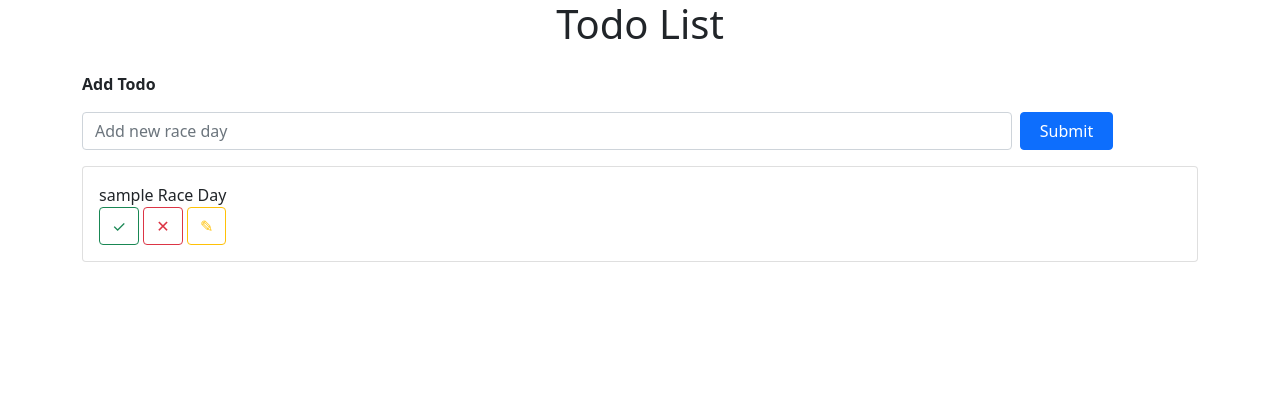
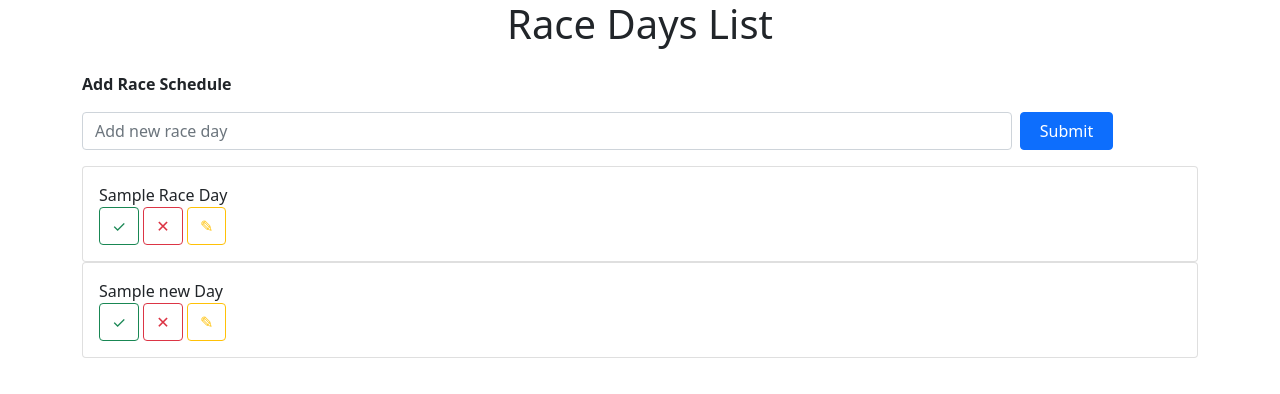
Before and after one commit to parkerappwrk/formula1, a React (Create React App) app: page / in a window 1280 px wide. Shown: the top 394 px of the page. Built offline with nearby package versions, Linux system fonts and the light colour scheme.

Commit message:
todo list updating changes

```diff
--- a/package.json
+++ b/package.json
@@ -11,6 +11,7 @@
     "react": "^18.2.0",
     "react-bootstrap": "^2.4.0",
     "react-dom": "^18.2.0",
+    "react-router-dom": "^6.3.0",
     "react-scripts": "5.0.1",
     "web-vitals": "^2.1.4"
   },
--- /dev/null
+++ b/src/components/todo/EditTodo.js
@@ -0,0 +1,53 @@
+import React from "react";
+import { useState, useEffect } from "react";
+import { Button, Form } from 'react-bootstrap';
+
+function EditTodo(props) {
+    const [value, setValue] = useState("");
+    const [todos, setTodos] = useState([
+        {
+            text: "Sample Race Day",
+            isDone: false,
+            id: 0
+        },
+        {
+            text: "Sample new Day",
+            isDone: false,
+            id: 1
+        }
+    ]);
+
+    useEffect(() => {
+        let index = props.id;
+        const newTodos = [...todos];
+        const gettodos = newTodos[index].text;
+        setValue(gettodos);
+    },[props.id]);
+
+    if(props.getTodo){
+        var name = props.getTodo;
+        setValue(name);
+    }
+
+    const handleSubmit = e => {
+        e.preventDefault();
+        if (!value) return;
+        props.updateTodo(value,props.id);
+        setValue("");
+    };
+
+    return (
+        <Form onSubmit={handleSubmit} className="d-inline-flex col-md-12 flex-wrap">
+            <label className="col-md-12 mb-2"><b>Edit Race Schedule</b></label>
+            <div className="d-inline-flex col-md-12">
+                <Form.Group className="col-md-9">
+                    <Form.Control type="text" className="input col-md-12" value={value} onChange={e => setValue(e.target.value)} placeholder="Edit race day" />
+                </Form.Group>
+                <Button variant="primary mb-3 col-md-1 ms-2" type="submit">Submit</Button>
+                <Button variant="danger mb-3 col-md-1 ms-2" type="submit"onClick={() => props.canceltodo()}>Cancel</Button>
+            </div>
+        </Form>
+    );
+}
+
+export default EditTodo;
--- /dev/null
+++ b/src/components/todo/FormAddTodo.js
@@ -0,0 +1,37 @@
+import React from "react";
+import { useState } from "react";
+import { Button, Form } from 'react-bootstrap';
+
+function FormAddTodo({ addTodo}) {
+    const [value, setValue] = useState("");
+    /*if(getTodo){
+        console.log('getTodo');
+        var getTodoName = gettodos.name;
+        var getTodoNum = gettodos.number;
+        setValue(getTodo);
+    }*/
+    const handleSubmit = e => {
+        e.preventDefault();
+        if (!value) return;
+        /*if(gettodos){
+            updateTodo(value,getTodoNum);
+        }else{*/
+            addTodo(value);
+            setValue("");
+        /*}*/
+    };
+
+    return (
+        <Form onSubmit={handleSubmit} className="d-inline-flex col-md-12 flex-wrap">
+            <label className="col-md-12 mb-3"><b>Add Race Schedule</b></label>
+            <div className="d-inline-flex col-md-12">
+                <Form.Group className="col-md-10">
+                    <Form.Control type="text" className="input col-md-12" value={value} onChange={e => setValue(e.target.value)} placeholder="Add new race day" />
+                </Form.Group>
+                <Button variant="primary mb-3 col-md-1 ms-2" type="submit">Submit</Button>
+            </div>
+        </Form>
+    );
+}
+
+export default FormAddTodo;
--- /dev/null
+++ b/src/components/todo/allTodoList.js
@@ -0,0 +1,17 @@
+import React from "react";
+import { Button } from 'react-bootstrap';
+
+function TodoRace({ todo, index, markTodo, removeTodo,editTodo }) {
+    return (
+        <div className="todo" id="todo" index={index}>
+            <span style={{ textDecoration: todo.isDone ? "line-through" : "" }}>{todo.text}</span>
+            <div>
+                <Button variant="outline-success" onClick={() => markTodo(index)}>✓</Button>{' '}
+                <Button variant="outline-danger" onClick={() => removeTodo(index)}>✕</Button>{' '}
+                <Button variant="outline-warning" onClick={() => editTodo(index)}>✎</Button>
+            </div>
+        </div>
+    );
+}
+
+export default TodoRace;
--- a/src/components/todo/todo.js
+++ b/src/components/todo/todo.js
@@ -1,60 +1,26 @@
 import React from "react";
-import styles from "./todo.css";
-import { Button, Card, Form } from 'react-bootstrap';
+import { useState } from "react";
+import "./todo.css";
+import { Card } from 'react-bootstrap';
 import 'bootstrap/dist/css/bootstrap.min.css';
+import FormAddTodo from './FormAddTodo';
+import TodoRace from './allTodoList';
+import EditTodo from "./EditTodo";
 
 
-
-function TodoRace({ todo, index, markTodo, removeTodo,editTodo }) {
-    return (
-        <div className="todo" id="todo" index={index}>
-            <span style={{ textDecoration: todo.isDone ? "line-through" : "" }}>{todo.text}</span>
-            <div>
-                <Button variant="outline-success" onClick={() => markTodo(index)}>✓</Button>{' '}
-                <Button variant="outline-danger" onClick={() => removeTodo(index)}>✕</Button>{' '}
-                <Button variant="outline-warning" onClick={() => editTodo(index)}>✎</Button>
-            </div>
-        </div>
-    );
-}
-
-function FormAddTodo({ addTodo}) {
-    const [value, setValue] = React.useState("");
-
-    /*if(gettodos){
-        var getTodoName = gettodos.name;
-        var getTodoNum = gettodos.number;
-        setValue(getTodoName);
-    }*/
-    const handleSubmit = e => {
-        e.preventDefault();
-        if (!value) return;
-        /*if(gettodos){
-            updateTodo(value,getTodoNum);
-        }else{*/
-            addTodo(value);
-            setValue("");
-        /*}*/
-    };
-
-    return (
-        <Form onSubmit={handleSubmit} className="d-inline-flex col-md-12 flex-wrap">
-            <label className="col-md-12 mb-3"><b>Add Todo</b></label>
-            <div className="d-inline-flex col-md-12">
-                <Form.Group className="col-md-10">
-                    <Form.Control type="text" className="input col-md-12" value={value} onChange={e => setValue(e.target.value)} placeholder="Add new race day" />
-                </Form.Group>
-                <Button variant="primary mb-3 col-md-1 ms-2" type="submit">Submit</Button>
-            </div>
-        </Form>
-    );
-}
-
 function App() {
-    const [todos, setTodos] = React.useState([
+    const [isEditing, setIsEditing] = useState(false);
+    const [id, setId] = useState("");
+    const [todos, setTodos] = useState([
         {
-            text: "sample Race Day",
-            isDone: false
+            text: "Sample Race Day",
+            isDone: false,
+            id: 0
+        },
+        {
+            text: "Sample new Day",
+            isDone: false,
+            id: 1
         }
     ]);
 
@@ -63,11 +29,12 @@ function App() {
         setTodos(newTodos);
     };
 
-    /*let updateTodo = (text,index) => {
+    let updateTodo = (text,index) => {
         const newTodos = [...todos];
-        newTodos[index] = text;
+        newTodos[index].text = text;
         setTodos(newTodos);
-    };*/
+        setIsEditing(false);
+    };
 
     const markTodo = index => {
         const newTodos = [...todos];
@@ -85,20 +52,37 @@ function App() {
         setTodos(newTodos);
     };
 
-    const editTodo = index => {
-        const newTodos = [...todos];
-        let gettodos = newTodos[index];
-        const getTodo = {'name':gettodos,'number':index};
-        return getTodo;
+    let editTodo = index => {
+        setIsEditing(true);
+        setId(index);
     };
+
+    const canceltodo = () => {
+        setIsEditing(false);
+        var namerace = document.querySelectorAll('.allRaceContainer span');
+        for(var i= 0; i< namerace.length; i++){
+            namerace[i].style.fontWeight = 400;
+        }
+    }
 
     return (
         <div className="app">
             <div className="container">
-                <h1 className="text-center mb-4">Todo List</h1>
-                <FormAddTodo addTodo={addTodo} gettodos={editTodo}/>
-                <div>
-                    {todos.map((todo, index) => (
+                <h1 className="text-center mb-4">Race Days List</h1>
+                {!isEditing && (
+                <FormAddTodo addTodo={addTodo} />
+                )}
+
+                {isEditing && (
+                    <EditTodo
+                        id={id}
+                        editTodo={editTodo}
+                        updateTodo={updateTodo}
+                        canceltodo={canceltodo}
+                    />
+                )}
+                <div className="allRaceContainer">
+                    { todos.map((todo, index) => (
                         <Card>
                             <Card.Body>
                                 <TodoRace
@@ -111,7 +95,8 @@ function App() {
                                 />
                             </Card.Body>
                         </Card>
-                    ))}
+                    ))
+                    }
                 </div>
             </div>
         </div>
```
Also changed, not shown: 1 other file (tests, documents, lock files or other folders).
